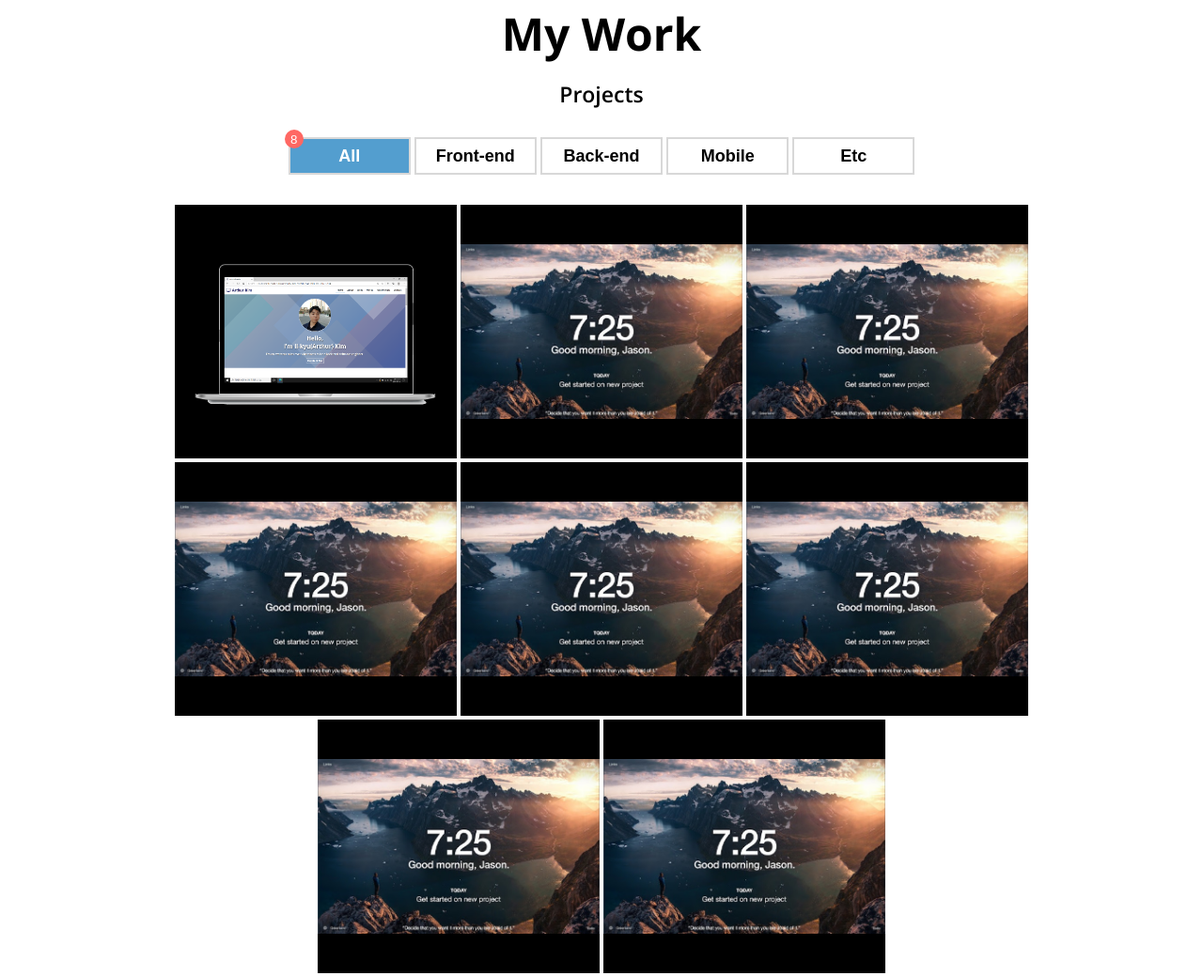
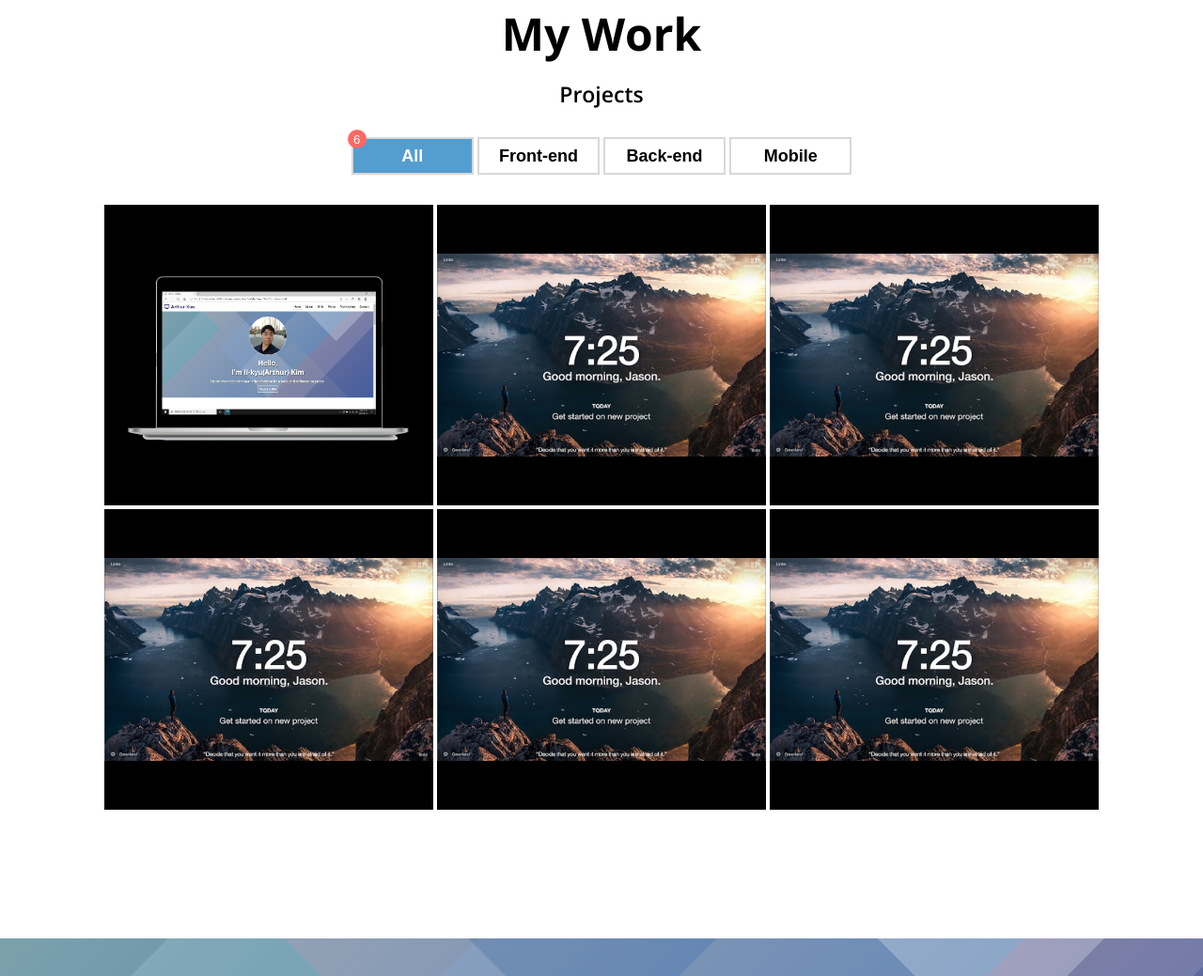
Before and after one commit to hhh270/My_Own_Portfolio_Page-HTML_CSS_JS, a plain HTML site: page index.html in a window 1280 px wide. Shown: the part 2263-3302 px from the top of the page at 94% size. Drawn offline with nearby package versions, Linux system fonts and the light colour scheme.

Commit message:
Decrease contents(projects)
Decrease contents(projects)

```diff
--- a/css/styles.css
+++ b/css/styles.css
@@ -391,6 +391,11 @@ p {
   margin: 30px auto;
 }
 
+.work__projects {
+  max-width: 1200px;
+  margin: auto;
+}
+
 .work__subtitle {
   font-weight: var(--weight-semi-bold);
 }
@@ -469,8 +474,13 @@ p {
   display: flex;
   justify-content: center;
   align-items: center;
-  width: 300px;
-  height: 270px;
+
+  width: 350px;
+  height: 320px;
+
+  /*below option is for 8 projects.
+   width: 300px;
+  height: 270px; */
   margin: 2px;
 }
 
--- a/index.html
+++ b/index.html
@@ -213,12 +213,12 @@
       <div class="work__categories">
         <button class="category__btn active" data-filter="*">
           <span class="category__name">All</span>
-          <span class="category__count">8</span>
+          <span class="category__count">6</span>
         </button>
         <button class="category__btn" data-filter="front-end"><span class="category__name">Front-end</span><span class="category__count">3</span></button>
         <button class="category__btn" data-filter="back-end"><span class="category__name">Back-end</span><span class="category__count">2</span></button>
         <button class="category__btn" data-filter="mobile"><span class="category__name">Mobile</span><span class="category__count">1</span></button>
-        <button class="category__btn" data-filter="etc"><span class="category__name">Etc</span><span class="category__count">2</span></button>
+        <!-- <button class="category__btn" data-filter="etc"><span class="category__name">Etc</span><span class="category__count">2</span></button> -->
       </div>
 
       <div class="work__projects">
@@ -271,7 +271,7 @@
         <!-- project3 -->
 
 
-        <div class="project" data-type="etc">
+        <!-- <div class="project" data-type="etc">
           <img class="project__img"  src="image/projects/sample.jpg" alt="~~~ site"/>
           <div class="project__description">
             <h3>Snake-game </br> (Java)</h3>
@@ -281,7 +281,7 @@
               <a class="project__link__contents" href="github">Repository</a>
             </span>
           </div>
-        </div>
+        </div> -->
         <!-- target blank for new page -->
         <!-- need to add image and description -->
         <!-- project4 -->
@@ -303,7 +303,7 @@
         <!-- project5 -->
 
 
-        <div class="project" data-type="etc">
+        <!-- <div class="project" data-type="etc">
           <img class="project__img" src="image/projects/sample.jpg" alt="~~~ site"/>
           <div class="project__description">
             <h3>Chip8-interpreter </br> (Python)</h3>
@@ -313,7 +313,7 @@
               <a class="project__link__contents" href="github">Repository</a>
             </span>
           </div>
-        </div>
+        </div> -->
         <!-- target blank for new page -->
         <!-- need to add image and description -->
         <!-- project6 -->
```
